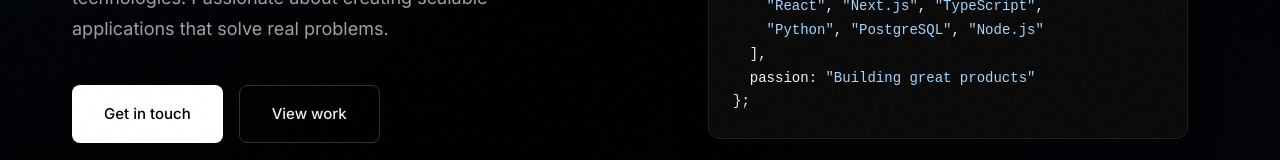
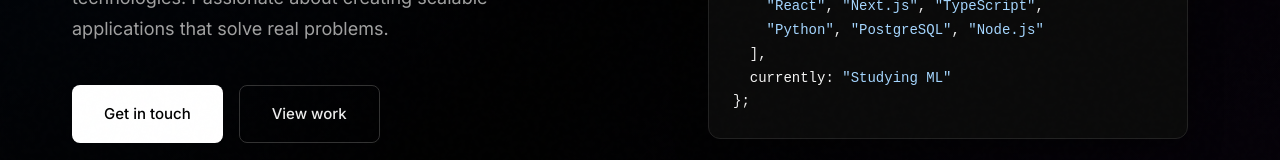
Before and after one commit to chrisbartha/chrisbartha.github.io, a Next.js app: page / in a window 1280 px wide. Shown: the part 454-614 px from the top of the page. Built offline with nearby package versions, Linux system fonts and the light colour scheme.

Commit message:
headline fixes

```diff
--- a/app/page.tsx
+++ b/app/page.tsx
@@ -118,9 +118,9 @@ export default function Home() {
                   {"\n"}
                   {"  "}],{"\n"}
                   {"  "}
-                  <span className="property">passion</span>:{" "}
+                  <span className="property">currently</span>:{" "}
                   <span className="string">
-                    &quot;Building great products&quot;
+                    &quot;Studying ML&quot;
                   </span>
                   {"\n"}
                   {"}"};
@@ -396,19 +396,19 @@ export default function Home() {
               <h3 className="skill-category-title">Languages</h3>
               <div className="skill-items">
                 <div className="skill-item">
+                  <span className="skill-name">Next.js</span>
+                </div>
+                <div className="skill-item">
+                  <span className="skill-name">Node.js</span>
+                </div>
+                <div className="skill-item">
                   <span className="skill-name">Python</span>
                 </div>
                 <div className="skill-item">
-                  <span className="skill-name">JavaScript</span>
+                  <span className="skill-name">C++</span>
                 </div>
                 <div className="skill-item">
-                  <span className="skill-name">TypeScript</span>
-                </div>
-                <div className="skill-item">
-                  <span className="skill-name">SQL</span>
-                </div>
-                <div className="skill-item">
-                  <span className="skill-name">C++</span>
+                  <span className="skill-name">Docker</span>
                 </div>
               </div>
             </div>
```
